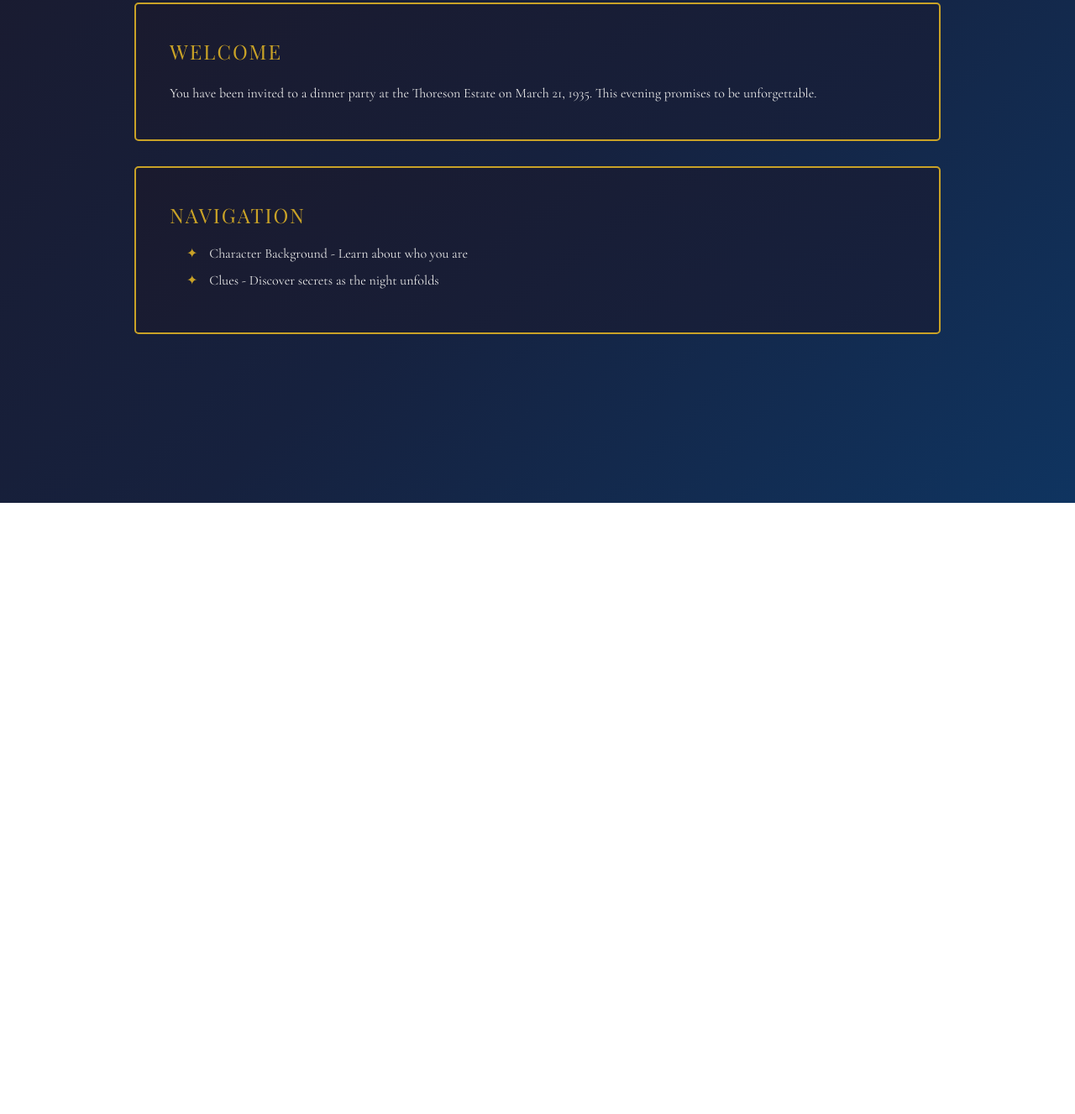
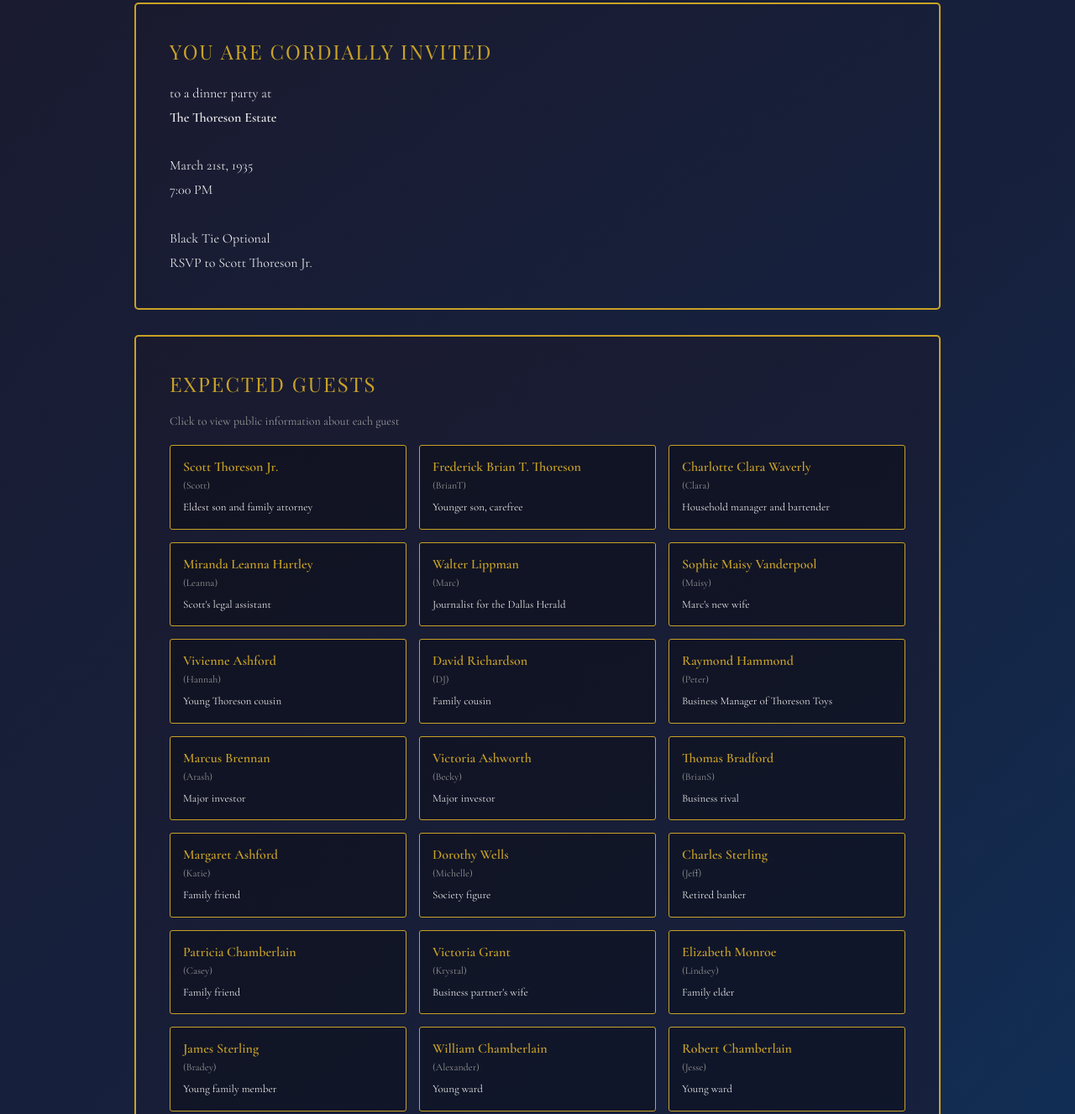
Before and after one commit to thoresonws-pixel/Thoreson_Estate_Dinner, a plain HTML site: page dashboard.html in a window 1280 px wide. Shown: the part 201-1528 px from the top of the page at 84% size. Before the commit the page ends 800 px from the top, so only its background shows below. Drawn offline with nearby package versions, Linux system fonts and the light colour scheme; sample sign-in values are in the browser's storage; a web font is replaced by a local one.

Commit message:
Add invitation, guest list, and cocktails to home page of dashboard

```diff
--- a/dashboard.html
+++ b/dashboard.html
@@ -271,6 +271,46 @@
             font-style: italic;
         }
 
+        .guest-list-inline {
+            display: grid;
+            grid-template-columns: repeat(auto-fill, minmax(250px, 1fr));
+            gap: 15px;
+        }
+
+        .guest-card-inline {
+            background: rgba(0, 0, 0, 0.3);
+            border: 1px solid #c9a227;
+            padding: 15px;
+            border-radius: 3px;
+            cursor: pointer;
+            transition: all 0.3s;
+        }
+
+        .guest-card-inline:hover {
+            border-color: #fff;
+            background: rgba(201, 162, 39, 0.1);
+            transform: translateY(-2px);
+        }
+
+        .guest-card-inline-name {
+            color: #c9a227;
+            font-size: 16px;
+            font-weight: 600;
+            margin-bottom: 5px;
+        }
+
+        .guest-card-inline-irl {
+            color: #999;
+            font-size: 12px;
+            margin-bottom: 10px;
+        }
+
+        .guest-card-inline-desc {
+            color: #e8e8e8;
+            font-size: 13px;
+            line-height: 1.5;
+        }
+
         @media (max-width: 768px) {
             nav ul {
                 gap: 20px;
@@ -301,19 +341,42 @@
     <!-- HOME SECTION -->
     <section id="homeSection" class="active">
         <h1 class="section-title">The Thoreson Estate</h1>
+
+        <!-- INVITATION -->
         <div class="content-card">
-            <div class="content-title">Welcome</div>
+            <div class="content-title">You Are Cordially Invited</div>
             <div class="content-text">
-                You have been invited to a dinner party at the Thoreson Estate on March 21, 1935.
-                This evening promises to be unforgettable.
+                to a dinner party at<br>
+                <strong>The Thoreson Estate</strong><br>
+                <br>
+                March 21st, 1935<br>
+                7:00 PM<br>
+                <br>
+                Black Tie Optional<br>
+                RSVP to Scott Thoreson Jr.
             </div>
         </div>
+
+        <!-- GUEST LIST -->
         <div class="content-card">
-            <div class="content-title">Navigation</div>
-            <ul class="content-list">
-                <li>Character Background - Learn about who you are</li>
-                <li>Clues - Discover secrets as the night unfolds</li>
-            </ul>
+            <div class="content-title">Expected Guests</div>
+            <p style="color: #999; font-size: 14px; margin-bottom: 20px;">Click to view public information about each guest</p>
+            <div id="homeGuestList" class="guest-list-inline">
+                <!-- Populated by JavaScript -->
+            </div>
+        </div>
+
+        <!-- COCKTAILS -->
+        <div class="content-card">
+            <div class="content-title">Cocktails</div>
+            <div class="content-text">
+                An exquisite selection of cocktails will be served before dinner.<br><br>
+                <strong>The Manhattan</strong> - A classic blend of whiskey, vermouth, and bitters<br><br>
+                <strong>The Martini</strong> - Gin and vermouth, stirred to perfection<br><br>
+                <strong>The Daiquiri</strong> - Rum, lime juice, and simple syrup<br><br>
+                <strong>The Sidecar</strong> - Cognac, Cointreau, and lemon juice<br><br>
+                <strong>Champagne</strong> - A selection of fine French champagnes
+            </div>
         </div>
     </section>
 
@@ -444,6 +507,31 @@
 
         let userSession = null;
 
+        // Character guest list data
+        const guestListData = [
+            { character: "Scott Thoreson Jr.", irlName: "Scott", desc: "Eldest son and family attorney" },
+            { character: "Frederick Brian T. Thoreson", irlName: "BrianT", desc: "Younger son, carefree" },
+            { character: "Charlotte Clara Waverly", irlName: "Clara", desc: "Household manager and bartender" },
+            { character: "Miranda Leanna Hartley", irlName: "Leanna", desc: "Scott's legal assistant" },
+            { character: "Walter Lippman", irlName: "Marc", desc: "Journalist for the Dallas Herald" },
+            { character: "Sophie Maisy Vanderpool", irlName: "Maisy", desc: "Marc's new wife" },
+            { character: "Vivienne Ashford", irlName: "Hannah", desc: "Young Thoreson cousin" },
+            { character: "David Richardson", irlName: "DJ", desc: "Family cousin" },
+            { character: "Raymond Hammond", irlName: "Peter", desc: "Business Manager of Thoreson Toys" },
+            { character: "Marcus Brennan", irlName: "Arash", desc: "Major investor" },
+            { character: "Victoria Ashworth", irlName: "Becky", desc: "Major investor" },
+            { character: "Thomas Bradford", irlName: "BrianS", desc: "Business rival" },
+            { character: "Margaret Ashford", irlName: "Katie", desc: "Family friend" },
+            { character: "Dorothy Wells", irlName: "Michelle", desc: "Society figure" },
+            { character: "Charles Sterling", irlName: "Jeff", desc: "Retired banker" },
+            { character: "Patricia Chamberlain", irlName: "Casey", desc: "Family friend" },
+            { character: "Victoria Grant", irlName: "Krystal", desc: "Business partner's wife" },
+            { character: "Elizabeth Monroe", irlName: "Lindsey", desc: "Family elder" },
+            { character: "James Sterling", irlName: "Bradey", desc: "Young family member" },
+            { character: "William Chamberlain", irlName: "Alexander", desc: "Young ward" },
+            { character: "Robert Chamberlain", irlName: "Jesse", desc: "Young ward" }
+        ];
+
         // Initialize on page load
         window.addEventListener('load', function() {
             const session = localStorage.getItem('userSession');
@@ -471,6 +559,24 @@
             if (userSession.role === 'master') {
                 document.getElementById('masterCluesTab').addEventListener('click', () => showSection('masterCluesSection'));
             }
+
+            // Load guest list in home section
+            loadGuestListInHome();
+        }
+
+        function loadGuestListInHome() {
+            const guestListEl = document.getElementById('homeGuestList');
+            if (!guestListEl) return;
+
+            guestListEl.innerHTML = guestListData
+                .map(guest => `
+                    <div class="guest-card-inline">
+                        <div class="guest-card-inline-name">${guest.character}</div>
+                        <div class="guest-card-inline-irl">(${guest.irlName})</div>
+                        <div class="guest-card-inline-desc">${guest.desc}</div>
+                    </div>
+                `)
+                .join('');
         }
 
         function showSection(sectionId) {
```
